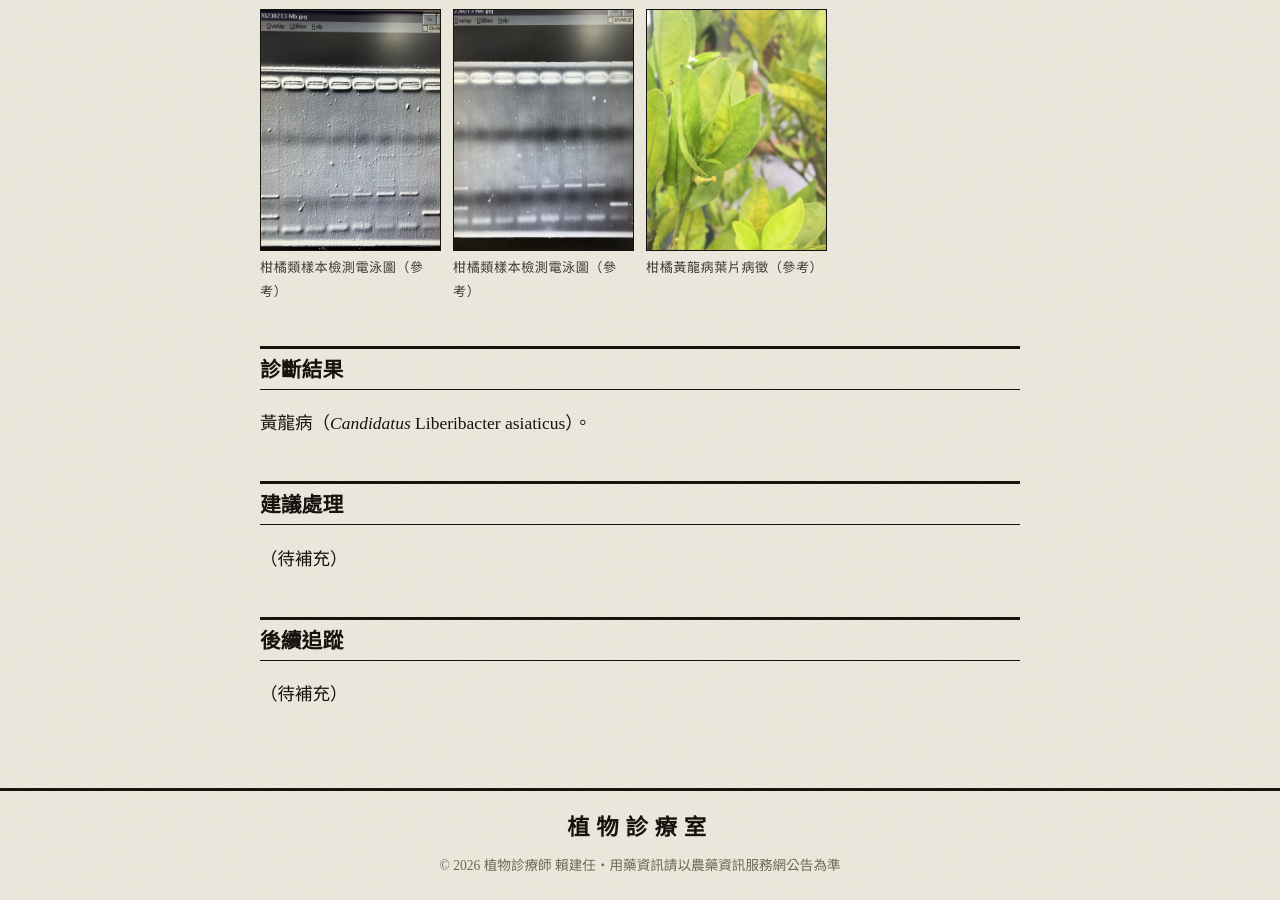
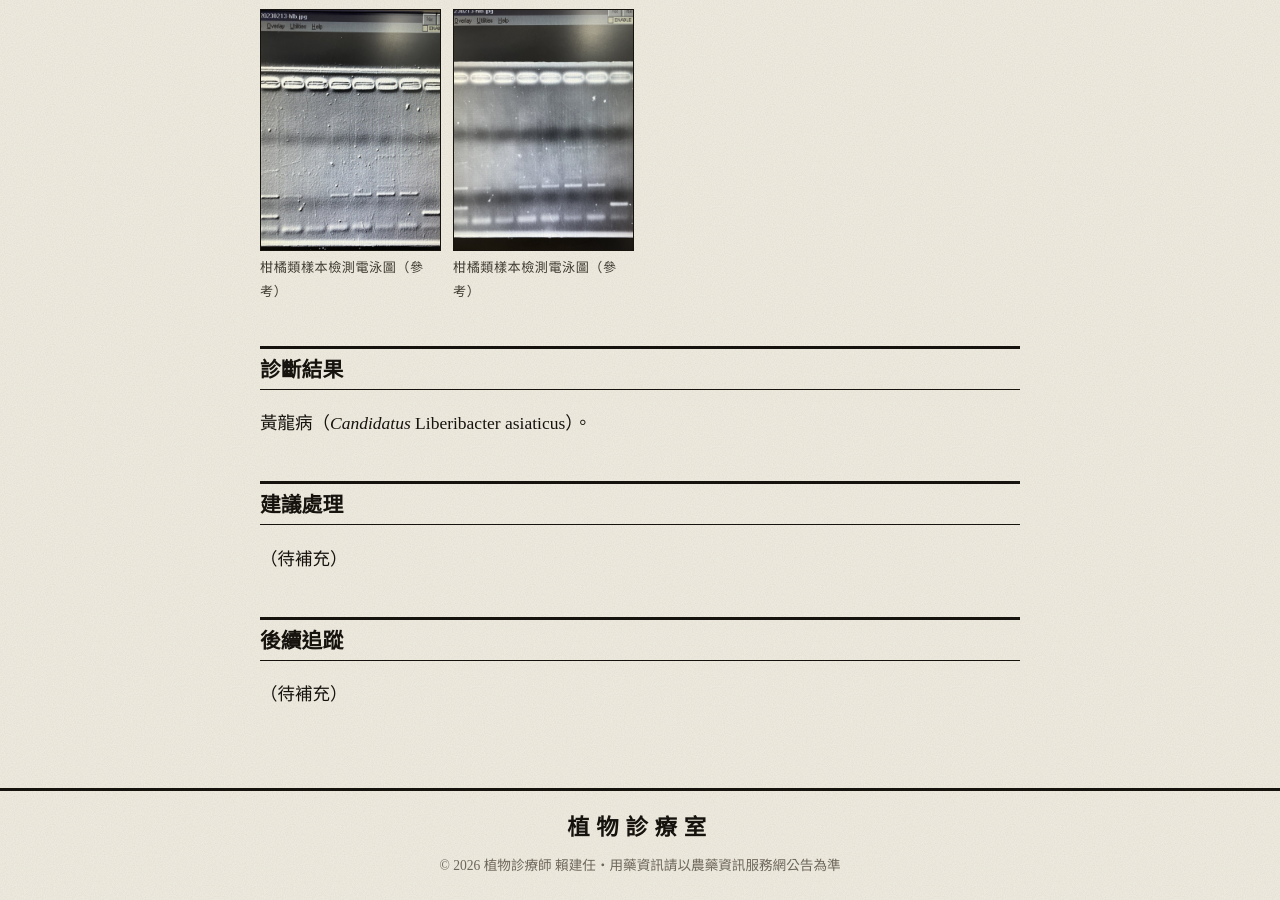
Before and after one commit to laijianren/laijianren.github.io, a Jekyll site: the page built from _cases/2026-09-29-douliu-pomelo-hlb.md, in a window 1280 px wide and 900 px high, scrolled down 1998 px. Built offline with Jekyll 4.4.1, drawn with Linux system fonts in a browser that asks for light colours; some web fonts are replaced.

Commit message:
斗六文旦：移除黃龍病葉片參考照
Co-Authored-By: Claude Opus 5.5 (1M context) <noreply@anthropic.com>
Claude-Session: https://claude.ai/code/session_01XJGjkT6ynprrpQ61onDbZk

```diff
--- a/_cases/2026-09-29-douliu-pomelo-hlb.md
+++ b/_cases/2026-09-29-douliu-pomelo-hlb.md
@@ -29,7 +29,6 @@ cover_caption: 葉片斑駁黃化
 <div class="photo-grid">
 <figure class="photo"><img src="/assets/cases/2026-09-29-douliu-pomelo/p2-pcr.jpg" alt="柑橘類樣本黃龍病與菌質體檢測電泳圖"><figcaption>柑橘類樣本檢測電泳圖（參考）</figcaption></figure>
 <figure class="photo"><img src="/assets/cases/2026-09-29-douliu-pomelo/p3-pcr.jpg" alt="柑橘類樣本黃龍病與菌質體檢測電泳圖"><figcaption>柑橘類樣本檢測電泳圖（參考）</figcaption></figure>
-<figure class="photo"><img src="/assets/cases/2026-09-29-douliu-pomelo/p4-leaf.jpg" alt="柑橘黃龍病葉片病徵"><figcaption>柑橘黃龍病葉片病徵（參考）</figcaption></figure>
 </div>
 
 ## 診斷結果
```
Also changed, not shown: assets/cases/2026-09-29-douliu-pomelo/p4-leaf.jpg (deleted).
